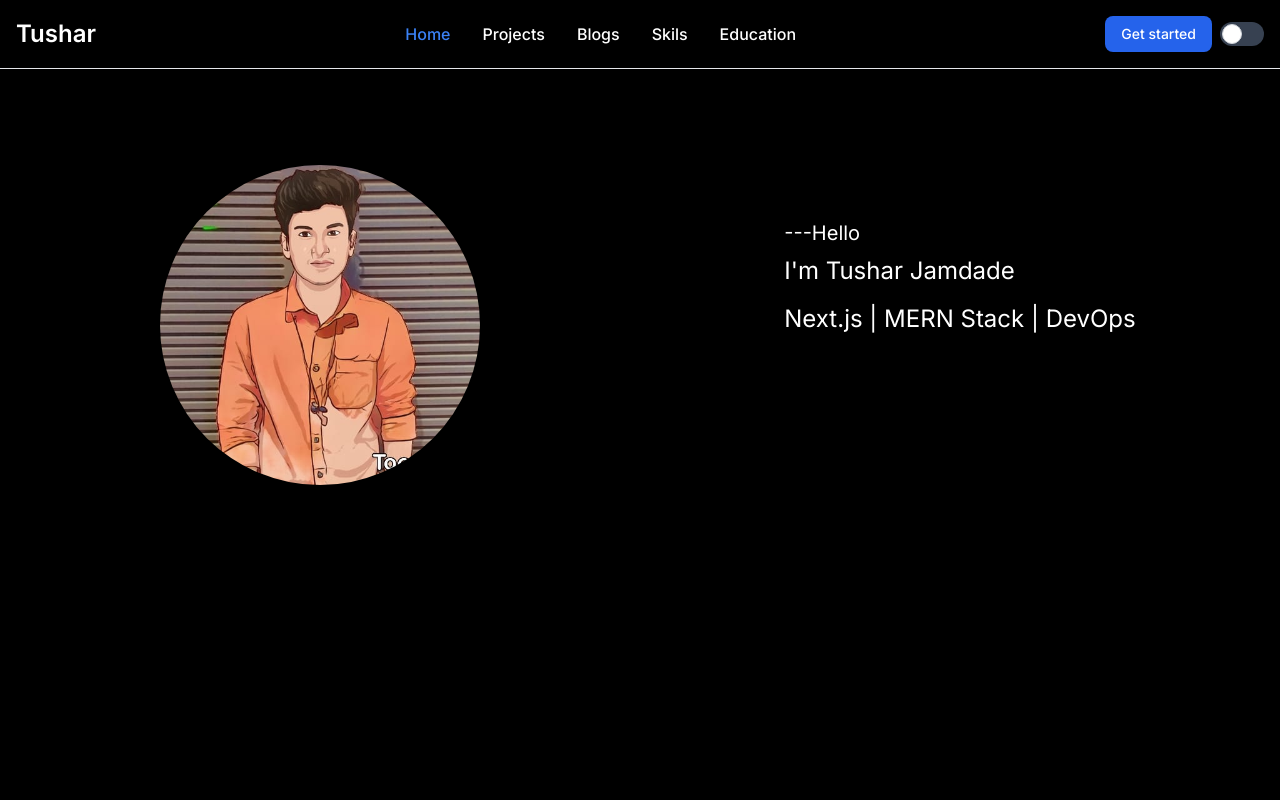
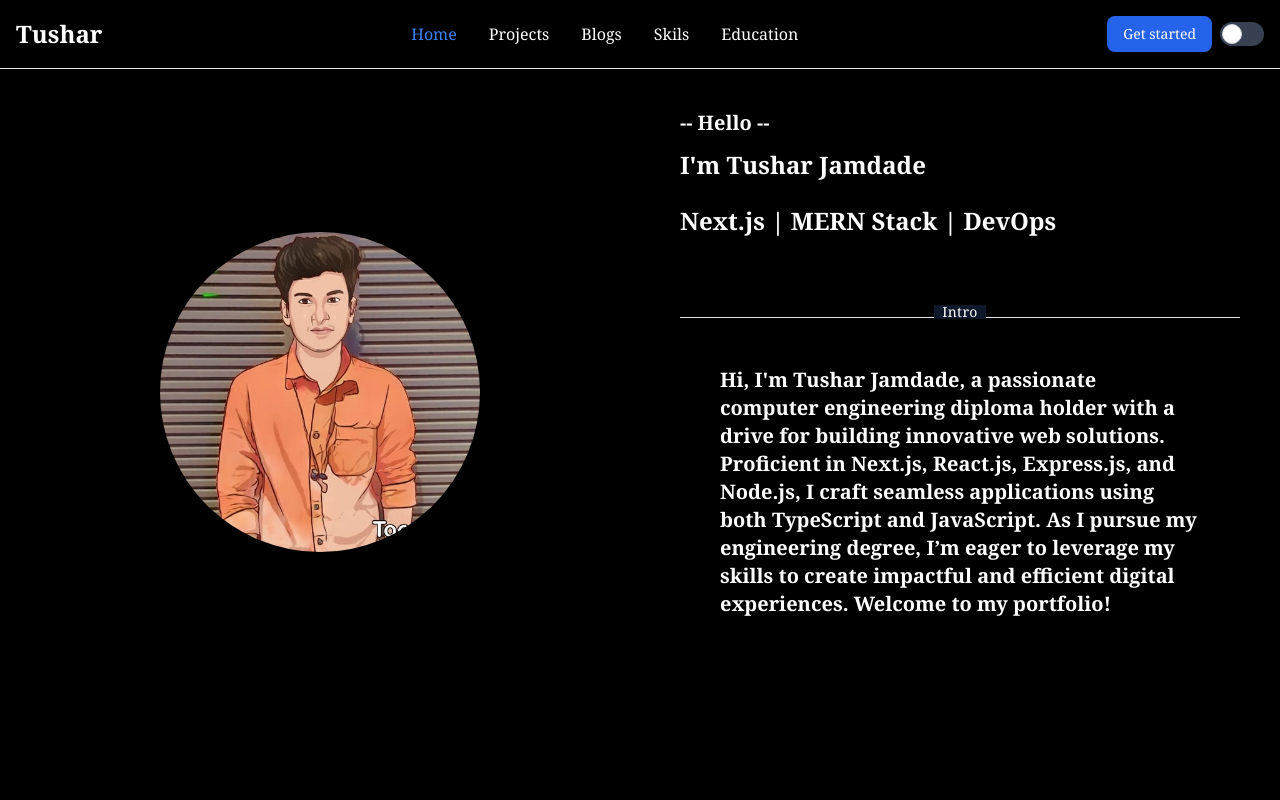
Before and after one commit to Tusharjamdade/portfolio-frontend, a Next.js app: page / in a window 1280 px wide. Shown: the top 800 px of the page. Built offline with nearby package versions, Linux system fonts and the light colour scheme.

Commit message:
Added font

```diff
--- a/app/layout.tsx
+++ b/app/layout.tsx
@@ -18,7 +18,7 @@ export default function RootLayout({
 }>) {
   return (
     <html lang="en">
-      <body className={`${inter.className} dark`}>
+      <body className={` font-serif	 dark`}>
         <Navbar/>
         <AuthProvider>
         {children}
--- a/components/Home.tsx
+++ b/components/Home.tsx
@@ -13,21 +13,31 @@ const phrases = [
 ];
 
   return (
-    <section className="h-screen bg-white dark:bg-black dark:text-white border-b" >
+    <section className="min-h-screen bg-white dark:bg-black dark:text-white border-b" >
             <div className="grid grid-cols-1 md:grid-cols-2">
                 <div className="flex justify-center items-center mt-4 md:mt-24">
                   <Image width={500} height={500} className="h-52 w-52 rounded-full md:h-80 md:w-80" src="/img.jpg" alt="Rounded avatar"/>
                 </div>
-                <div className="flex justify-center items-center">
-                    <div className="mt-6 md:mt-0">
-                      <div className="text-xl">
-                        ---Hello
+                <div className="flex justify-center items-center font-semibold">
+                    <div className="mt-6 mx-10 md:mt-0">
+                      <div className="text-xl mt-10">
+                        -- Hello --
                       </div>
-                      <div className="text-2xl mt-2">
+                      <div className="text-2xl mt-3 font-bold">
                         I&apos;m Tushar Jamdade
                       </div>
-                      <div className="text-2xl mt-4" id='change' >
+                      <div className="text-2xl mt-6 font-bold" id='change' >
                         Next.js | MERN Stack | DevOps
+                      </div>
+                      <div className="text-2xl mt-1 " id='change' >
+                      <div className="my-12 border-b text-center">
+                        <div className="leading-none px-2 inline-block text-sm text-gray-600 tracking-wide font-medium bg-white transform translate-y-1/2 dark:bg-slate-900 dark:text-white">
+                            Intro
+                        </div>
+                    </div>
+                        <div className='mt-4 text-xl mx-10'>
+                        Hi, I'm Tushar Jamdade, a passionate computer engineering diploma holder with a drive for building innovative web solutions. Proficient in Next.js, React.js, Express.js, and Node.js, I craft seamless applications using both TypeScript and JavaScript. As I pursue my engineering degree, I’m eager to leverage my skills to create impactful and efficient digital experiences. Welcome to my portfolio!
+                        </div>
                       </div>
                     </div>
                 </div>
```
